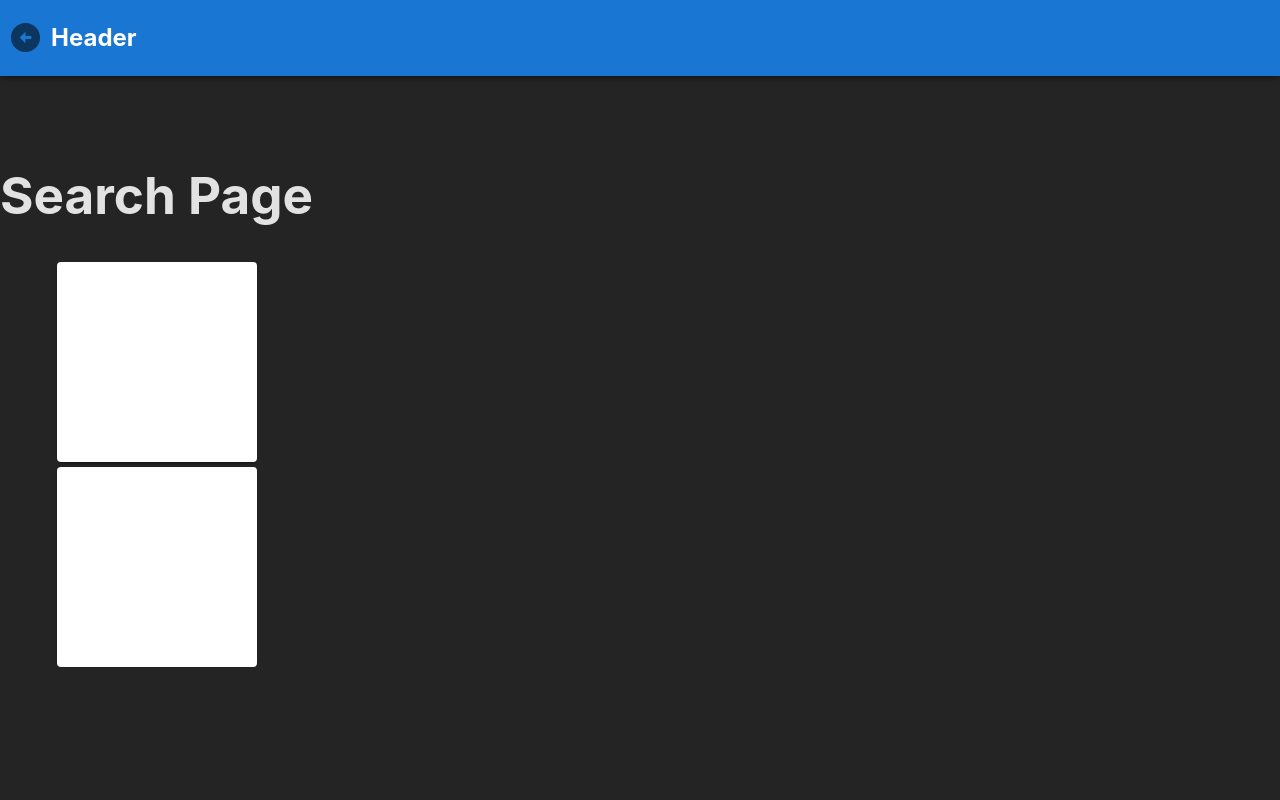
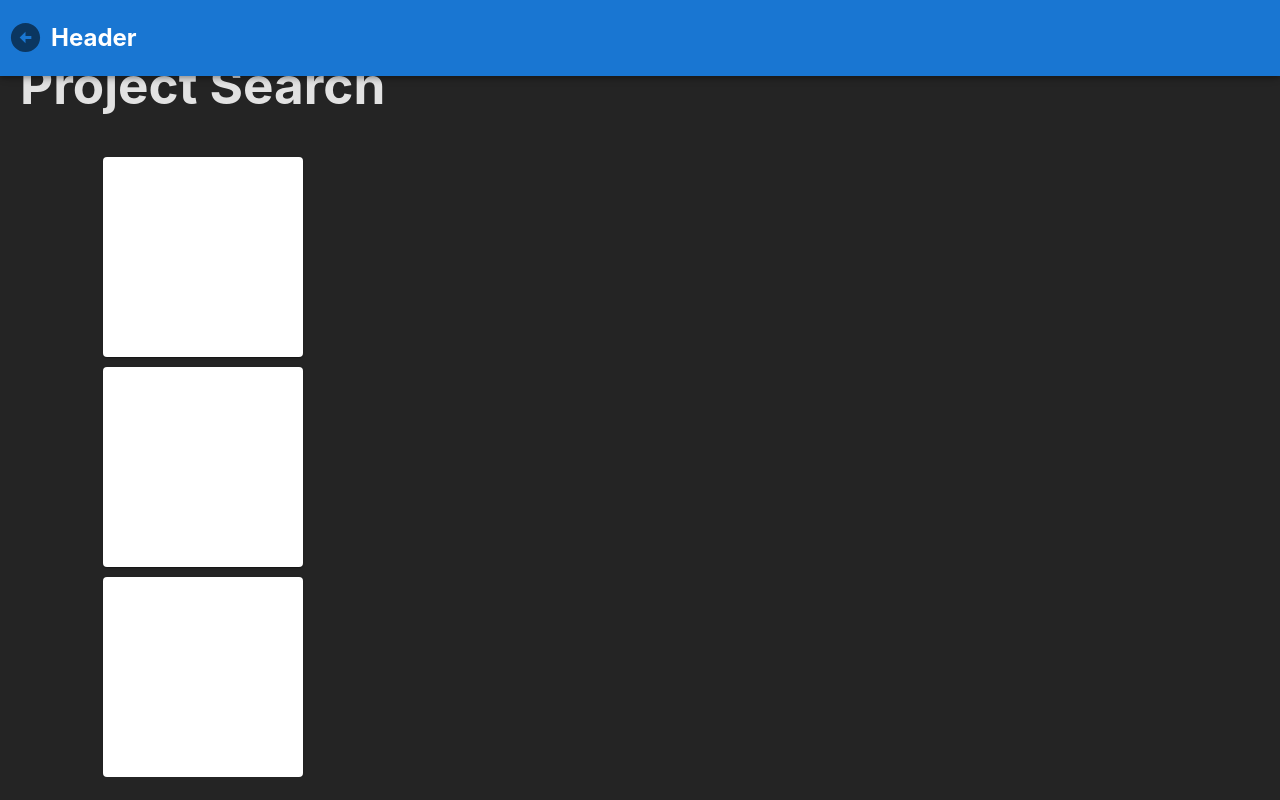
Before and after one commit to ali-skinner/ali-skinner.github.io, a React (Vite) app: page /projects in a window 1280 px wide. Built offline with nearby package versions, Linux system fonts and the light colour scheme.

Commit message:
workn on clickable cards

```diff
--- a/src/App.tsx
+++ b/src/App.tsx
@@ -20,7 +20,7 @@ function App() {
           <Route path="/" element={<LandingPage />} />
           <Route path="/projects" element={<Header />}>
             <Route path="/projects" index element={<Search />} />
-            <Route path="/projects/simon" index element={<iframe style={{ height: "90vh" }} src="../public/simon/index.html" />} />
+            <Route path="/projects/simon" index element={<iframe style={{ height: "90vh", width: "100vw" }} src="../public/simon/index.html" />} />
           </Route>
         </Routes>
       </BrowserRouter>
--- a/src/Search.tsx
+++ b/src/Search.tsx
@@ -1,6 +1,24 @@
-import { Box, Paper } from '@mui/material';
+import { Box, Card, CardActionArea, CardContent, Paper } from '@mui/material';
 
-const projectCards = [{}, {}];
+const projectCards = [
+    {
+        title: "Let's Play Simon!",
+        description: "Built interactive game with CSS and HTML",
+        link: "/projects/simon"
+    },
+
+    {
+        title: "Blackjack",
+        description: "Built interactive game with JavaScript, CSS and HTML",
+        link: "/projects/blackjack"
+    },
+
+    {
+        title: "ToDo List App",
+        description: "List app built with React",
+        link: "/projects/todo"
+    },
+];
 
 export default function Search() {
 
@@ -9,16 +27,16 @@ export default function Search() {
             sx={{
                 width: '100%',
                 height: '100%',
-                margin: 0,
+                margin:'10px',
                 padding: 0,
-                gap: "5px",
+                gap: "10px",
                 display: 'flex',
                 flexDirection: 'column',
                 overflow: 'auto',
                 alignItems: "center",
             }}
         >
-            <h1>Search Page</h1>
+            <h1>Project Search</h1>
             {projectCards.map((card) => {
 
                 return <ProjectCard {...card} />
@@ -28,17 +46,21 @@ export default function Search() {
     )
 }
 
-function ProjectCard() {
+function ProjectCard(onClick) {
 
     return (
-        <Paper
+        <Card
             sx={{
                 width: "200px",
                 height: "200px",
+            }}>
+            <CardActionArea onClick={onClick} sx={{ height: "100%" }}>
+                <CardContent> </CardContent>
 
 
-            }}>
+            </CardActionArea>
 
-        </Paper>
+
+        </Card>
     )
 }
```
Also changed, not shown: 1 other file (tests, documents, lock files or other folders).
